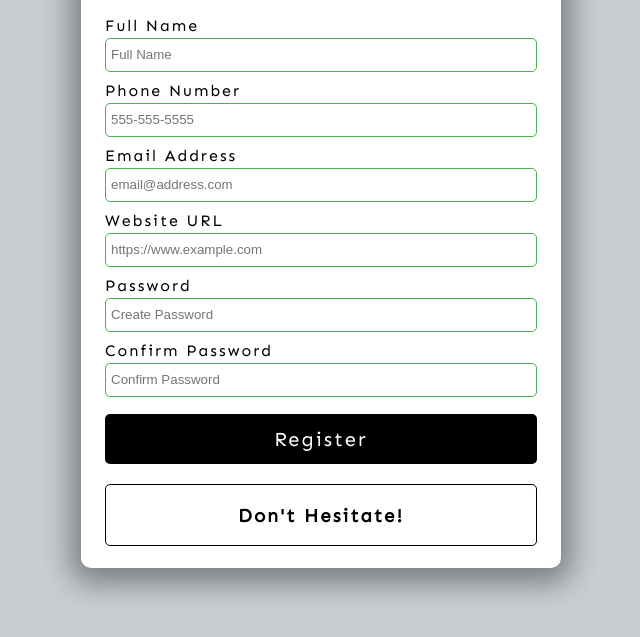
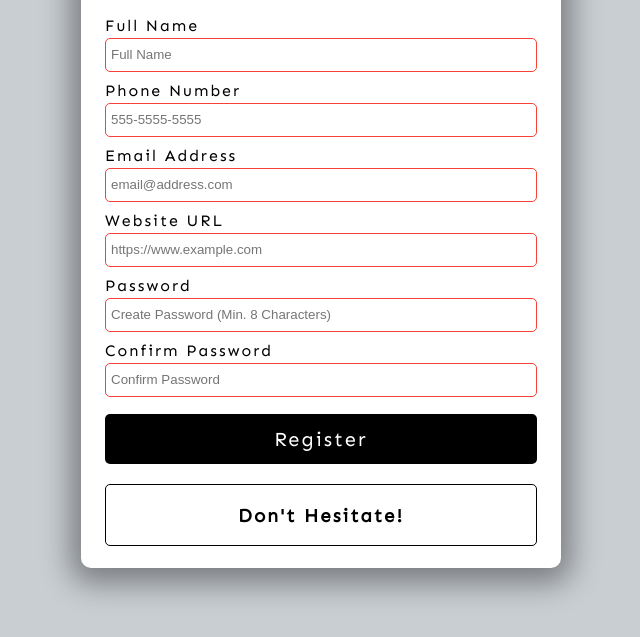
Before and after one commit to Erehmaryann/form_validator, a plain HTML site: page index.html in a window 1280 px wide. Shown: the part 147-784 px from the top of the page, without its empty margins (319-959 px from the left). Drawn offline with Linux system fonts and the light colour scheme.

Commit message:
finished html form validation

```diff
--- a/index.html
+++ b/index.html
@@ -15,7 +15,15 @@
 				<!-- Full Name -->
 				<div class="form-group">
 					<label for="name">Full Name</label>
-					<input type="text" name="name" id="name" placeholder="Full Name" />
+					<input
+						type="text"
+						name="name"
+						id="name"
+						placeholder="Full Name"
+						required
+						minlength="4"
+						maxlength="100"
+					/>
 				</div>
 				<!-- Phone Number -->
 				<div class="form-group">
@@ -24,7 +32,9 @@
 						type="tel"
 						name="phone"
 						id="phone"
-						placeholder="555-555-5555"
+						placeholder="555-5555-5555"
+						required
+						pattern="[0-9]{3}-[0-9]{4}-[0-9]{4}"
 					/>
 				</div>
 				<!-- Email -->
@@ -35,6 +45,7 @@
 						name="email"
 						id="email"
 						placeholder="email@address.com"
+						required
 					/>
 				</div>
 				<!-- Website URL -->
@@ -45,6 +56,7 @@
 						name="website"
 						id="website"
 						placeholder="https://www.example.com"
+						required
 					/>
 				</div>
 				<!-- Password -->
@@ -54,7 +66,10 @@
 						type="password"
 						name="password1"
 						id="password1"
-						placeholder="Create Password"
+						placeholder="Create Password (Min. 8 Characters)"
+						required
+						pattern="^(?=.*\d)(?=.*[a-z])(?=.*[A-Z])(?=.*[a-zA-Z]).{8,}$"
+						title="Please include at least 1 uppercase character, 1 lowercase character, and 1 number."
 					/>
 				</div>
 				<!-- Confirm Password -->
@@ -65,6 +80,8 @@
 						name="password2"
 						id="password2"
 						placeholder="Confirm Password"
+						required
+						pattern="^(?=.*\d)(?=.*[a-z])(?=.*[A-Z])(?=.*[a-zA-Z]).{8,}$"
 					/>
 				</div>
 				<!-- Submit Button -->
```
